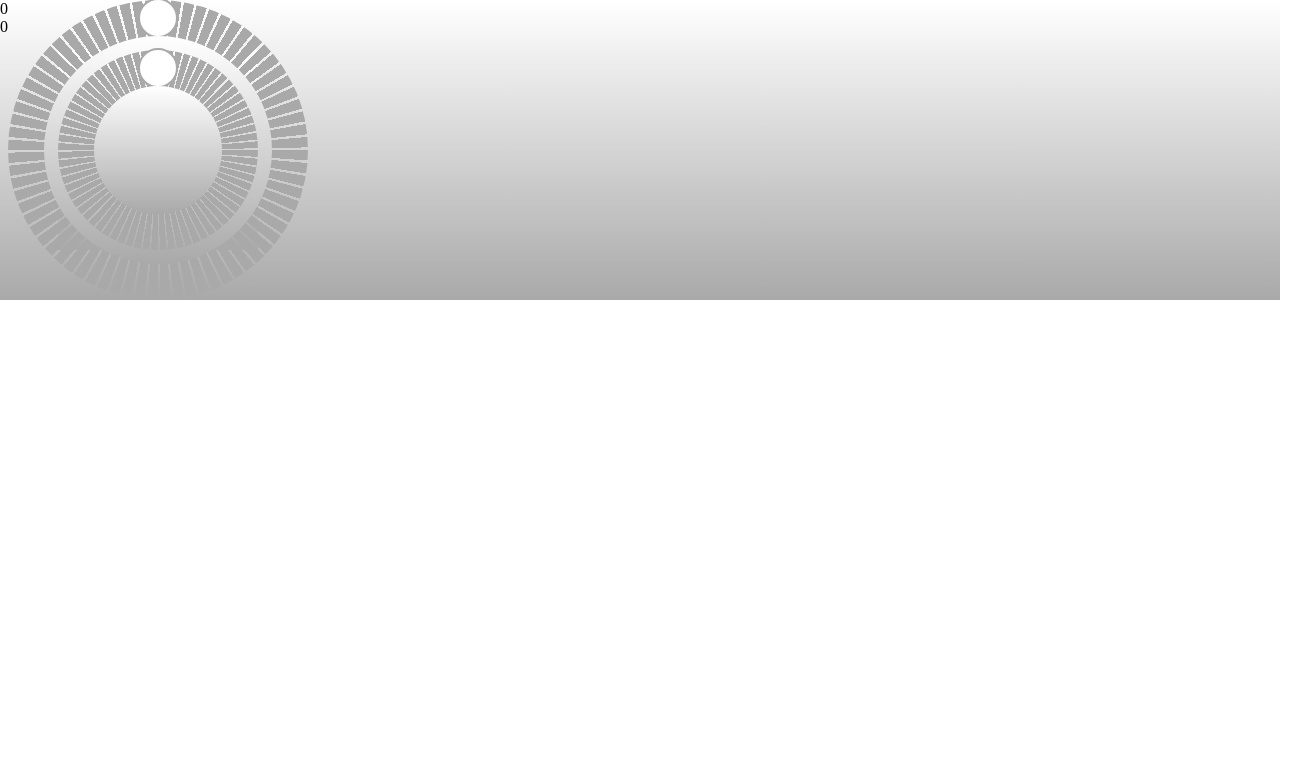
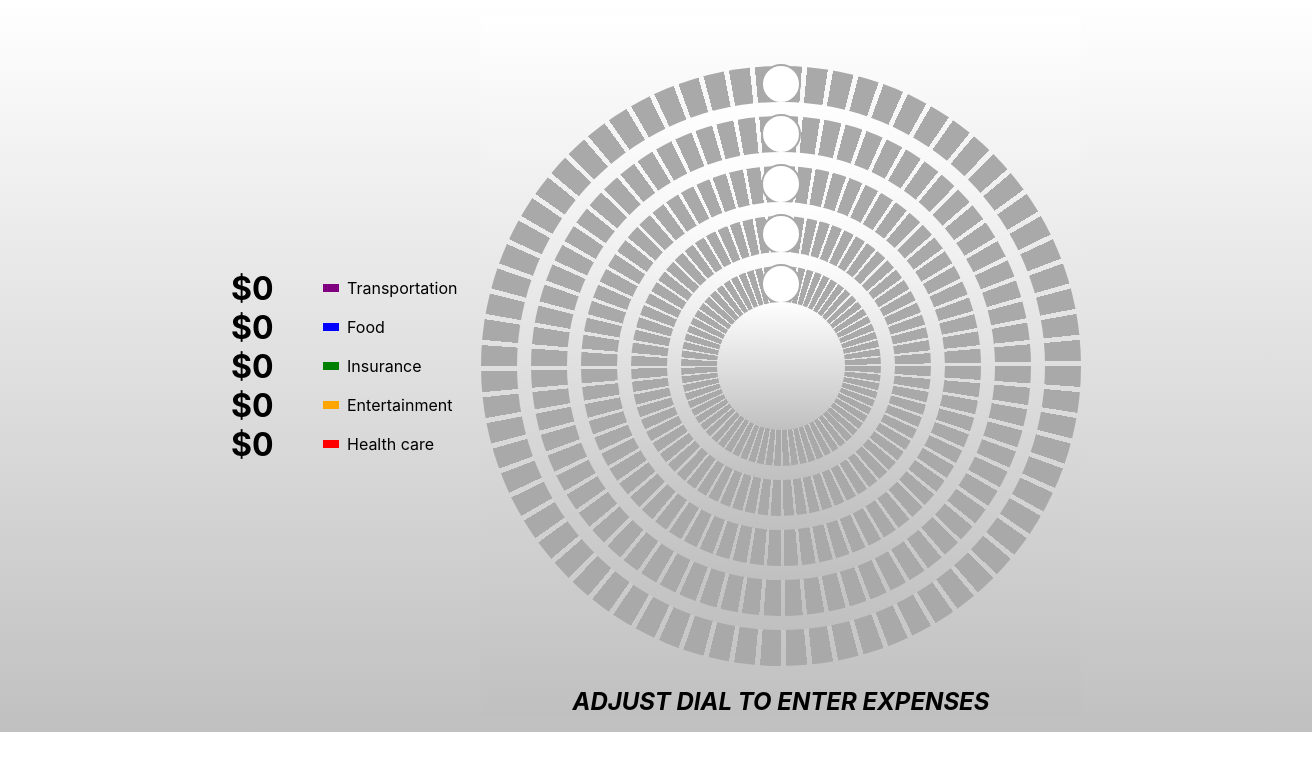
Before and after one commit to SovicLeon/CircularSliderJS, a plain HTML site: page index.html in a window 1280 px wide. Shown: the whole page, 1312 px wide, since content can reach past the window. Drawn offline with Linux system fonts and the light colour scheme.

Commit message:
Updated style of container and inside circle for size, updated example.

```diff
--- a/CircularSlider.css
+++ b/CircularSlider.css
@@ -5,6 +5,8 @@
     position: relative;
     box-sizing: border-box;
     background: inherit;
+    height: inherit;
+    width: inherit;
 }
 
 .circular-slider {
@@ -25,8 +27,6 @@
     position: absolute;
     margin: auto;
     cursor: default;
-    width: calc(100% - 72px);
-    height: calc(100% - 72px);
     z-index: 2;
 }
 
--- a/CircularSlider.js
+++ b/CircularSlider.js
@@ -126,8 +126,6 @@ export class CircularSlider extends HTMLElement {
     render() {
         // clear previous content
         this.container.innerHTML = '';
-        this.container.style.width = `${this.radius}px`;
-        this.container.style.height = `${this.radius}px`;
         this.container.className = 'container';
 
         this.slider = document.createElement('div');
@@ -139,6 +137,9 @@ export class CircularSlider extends HTMLElement {
 
         this.sliderinside = document.createElement('div');
         this.sliderinside.className = 'circular-slider-inside';
+        const sliderinsidesize = this.radius - 72;
+        this.sliderinside.style.width = `${sliderinsidesize}px`;
+        this.sliderinside.style.height = `${sliderinsidesize}px`;
         this.container.appendChild(this.sliderinside);
 
         this.slidercolor = document.createElement('div');
--- a/index.html
+++ b/index.html
@@ -9,23 +9,57 @@
         * {
             padding: 0;
             margin: 0;
+            text-decoration: none;
+            font-family: -apple-system, BlinkMacSystemFont, 'Segoe UI', Roboto, Oxygen, Ubuntu, Cantarell, 'Open Sans', 'Helvetica Neue', sans-serif;
         }
 
         .exampleContainer {
+            padding: 16px;
             display: flex;
+            justify-content: center;
+            flex-wrap: wrap;
             width: 100%;
-            background-image: linear-gradient(white, darkgrey);
+            background-image: linear-gradient(white, rgb(192, 192, 192));
         }
 
         .valuesContainer {
             display: flex;
             flex-direction: column;
+            justify-content: center;
+        }
+
+        .value {
+            display: flex;
+            align-items: center;
+            gap: 8px;
+            width: 250px;
+        }
+
+        .value h1 {
+            width: 84px;
+        }
+
+        .colorCube {
+            width: 16px;
+            height: 8px;
+        }
+
+        .rightContainer {
+            display: flex;
+            flex-direction: column;
+            align-items: center;
+            position: relative;
+        }
+
+        .floatText {
+            position: absolute;
+            bottom: 0;
         }
 
         /* style so sliders stack inside each other */
         #sliderContainer {
-            height: 300px;
-            width: 300px;
+            height: 700px;
+            width: 600px;
             position: relative;
             padding: 0;
             display: flex;
@@ -35,8 +69,10 @@
         }
 
         #sliderContainer * {
-            background-image: linear-gradient(white, darkgrey);
+            background-image: linear-gradient(white, rgb(192, 192, 192));
             position: absolute;
+            height: 700px;
+            width: 600px;
         }
     </style>
 </head>
@@ -44,10 +80,35 @@
 <body>
     <div class="exampleContainer">
         <div class="valuesContainer">
-            <div id="displayvalue1">0</div>
-            <div id="displayvalue2">0</div>
+            <div class="value">
+                <h1 id="displayvalue1">$0</h1>
+                <span class="colorCube" style="background-color: purple;"></span>
+                <span>Transportation</span>
+            </div>
+            <div class="value">
+                <h1 id="displayvalue2">$0</h1>
+                <span class="colorCube" style="background-color: blue;"></span>
+                <span>Food</span>
+            </div>
+            <div class="value">
+                <h1 id="displayvalue3">$0</h1>
+                <span class="colorCube" style="background-color: green;"></span>
+                <span>Insurance</span>
+            </div>
+            <div class="value">
+                <h1 id="displayvalue4">$0</h1>
+                <span class="colorCube" style="background-color: orange;"></span>
+                <span>Entertainment</span>
+            </div>
+            <div class="value">
+                <h1 id="displayvalue5">$0</h1>
+                <span class="colorCube" style="background-color: red;"></span>
+                <span>Health care</span>
+            </div>
         </div>
-        <div id="sliderContainer">
+        <div class="rightContainer">
+            <div id="sliderContainer"></div>
+            <h2 class="floatText"><i>ADJUST DIAL TO ENTER EXPENSES</i></h2>
         </div>
     </div>
     <script type="module">
@@ -56,18 +117,40 @@
         window.addEventListener('DOMContentLoaded', () => {
             const sliderContainer = document.getElementById('sliderContainer');
 
-            const slider1 = new CircularSlider({ color: 'blue', minValue: 0, maxValue: 10, radius: 300, step: 1, container: 'sliderContainer' });
+            const slider1 = new CircularSlider({ color: 'purple', minValue: 0, maxValue: 1000, radius: 600, step: 10, container: 'sliderContainer', zIndex: 2 });
 
             slider1.addEventListener('valueChange', (event) => {
                 const displayvalue = document.getElementById('displayvalue1');
-                displayvalue.innerHTML = event.detail;
+                displayvalue.innerHTML = `$${event.detail}`;
             });
 
-            const slider2 = new CircularSlider({ color: 'red', minValue: 0, maxValue: 100, radius: 200, step: 10, container: 'sliderContainer', zIndex: 2 });
+            const slider2 = new CircularSlider({ color: 'blue', minValue: 0, maxValue: 1000, radius: 500, step: 10, container: 'sliderContainer', zIndex: 2 });
 
             slider2.addEventListener('valueChange', (event) => {
                 const displayvalue = document.getElementById('displayvalue2');
-                displayvalue.innerHTML = event.detail;
+                displayvalue.innerHTML = `$${event.detail}`;
+            });
+
+            const slider3 = new CircularSlider({ color: 'green', minValue: 0, maxValue: 1000, radius: 400, step: 10, container: 'sliderContainer', zIndex: 2 });
+
+            slider3.addEventListener('valueChange', (event) => {
+                const displayvalue = document.getElementById('displayvalue3');
+                displayvalue.innerHTML = `$${event.detail}`;
+            });
+
+
+            const slider4 = new CircularSlider({ color: 'orange', minValue: 0, maxValue: 1000, radius: 300, step: 10, container: 'sliderContainer', zIndex: 2 });
+
+            slider4.addEventListener('valueChange', (event) => {
+                const displayvalue = document.getElementById('displayvalue4');
+                displayvalue.innerHTML = `$${event.detail}`;
+            });
+
+            const slider5 = new CircularSlider({ color: 'red', minValue: 0, maxValue: 1000, radius: 200, step: 10, container: 'sliderContainer', zIndex: 2 });
+
+            slider5.addEventListener('valueChange', (event) => {
+                const displayvalue = document.getElementById('displayvalue5');
+                displayvalue.innerHTML = `$${event.detail}`;
             });
         });
     </script>
```
